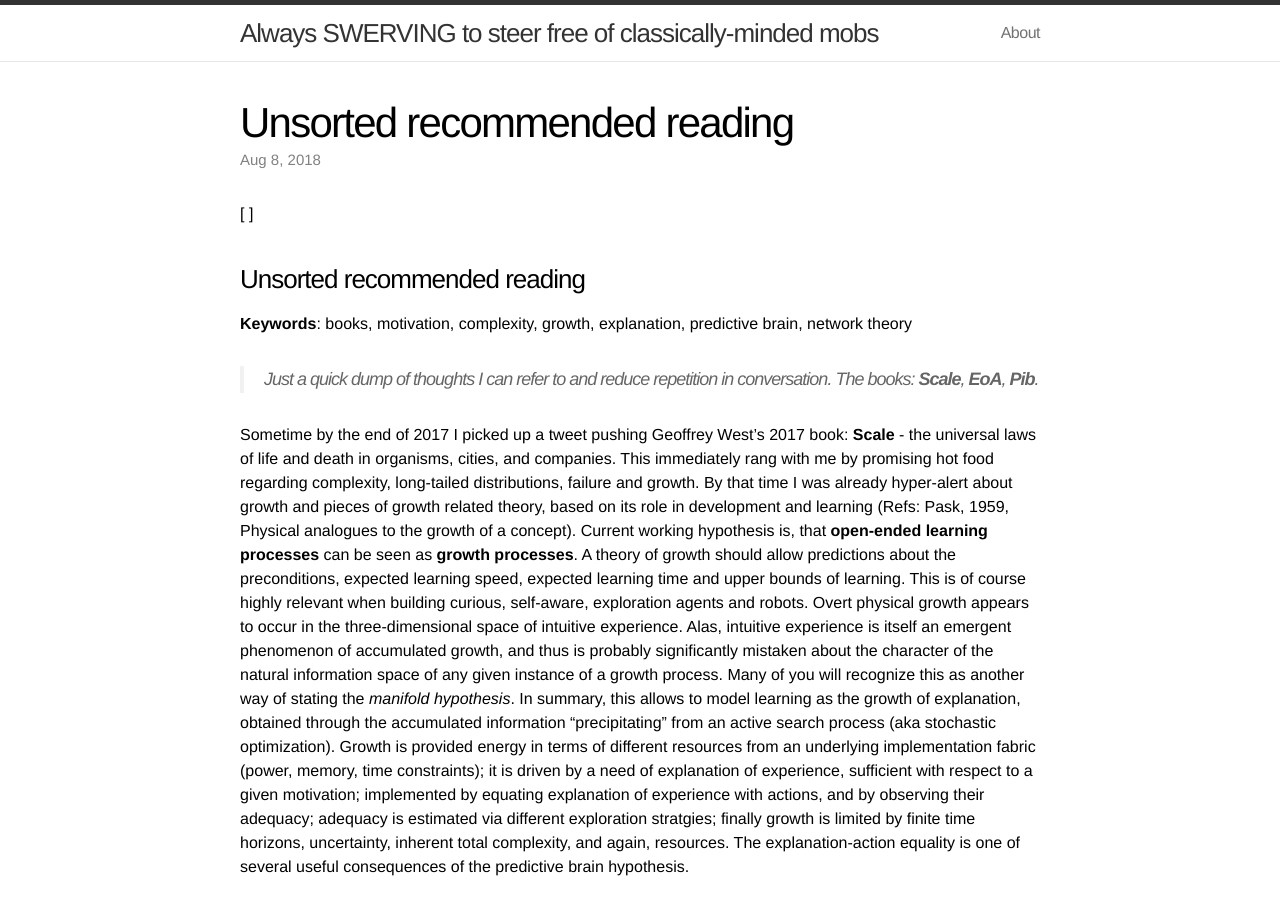
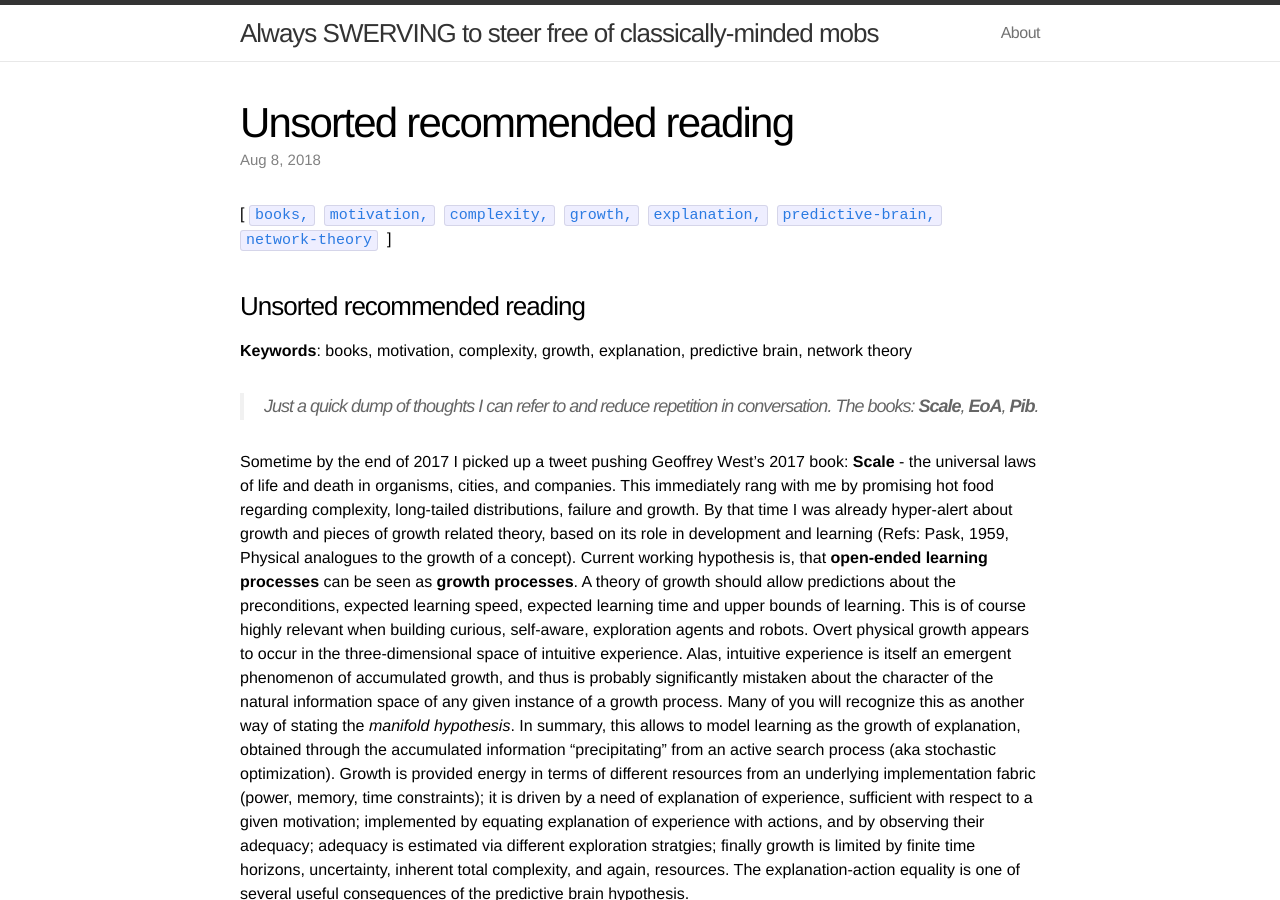
Before and after one commit to x75/x75.github.io, a Jekyll site: the page built from _posts/2018-08-08-Hot-books.md, in a window 1280 px wide and 900 px high. Built offline with Jekyll 4.4.1, drawn with Linux system fonts in a browser that asks for light colours; comment, search, counter and statistics services are not loaded; some of the changed text lies outside the part shown.

Commit message:
adding tags to hot books

```diff
--- a/_posts/2018-08-08-Hot-books.md
+++ b/_posts/2018-08-08-Hot-books.md
@@ -2,6 +2,7 @@
 layout: post
 title: Unsorted recommended reading
 comments: true
+tags: books, motivation, complexity, growth, explanation, predictive-brain, network-theory
 ---
 
 ### Unsorted recommended reading
```
